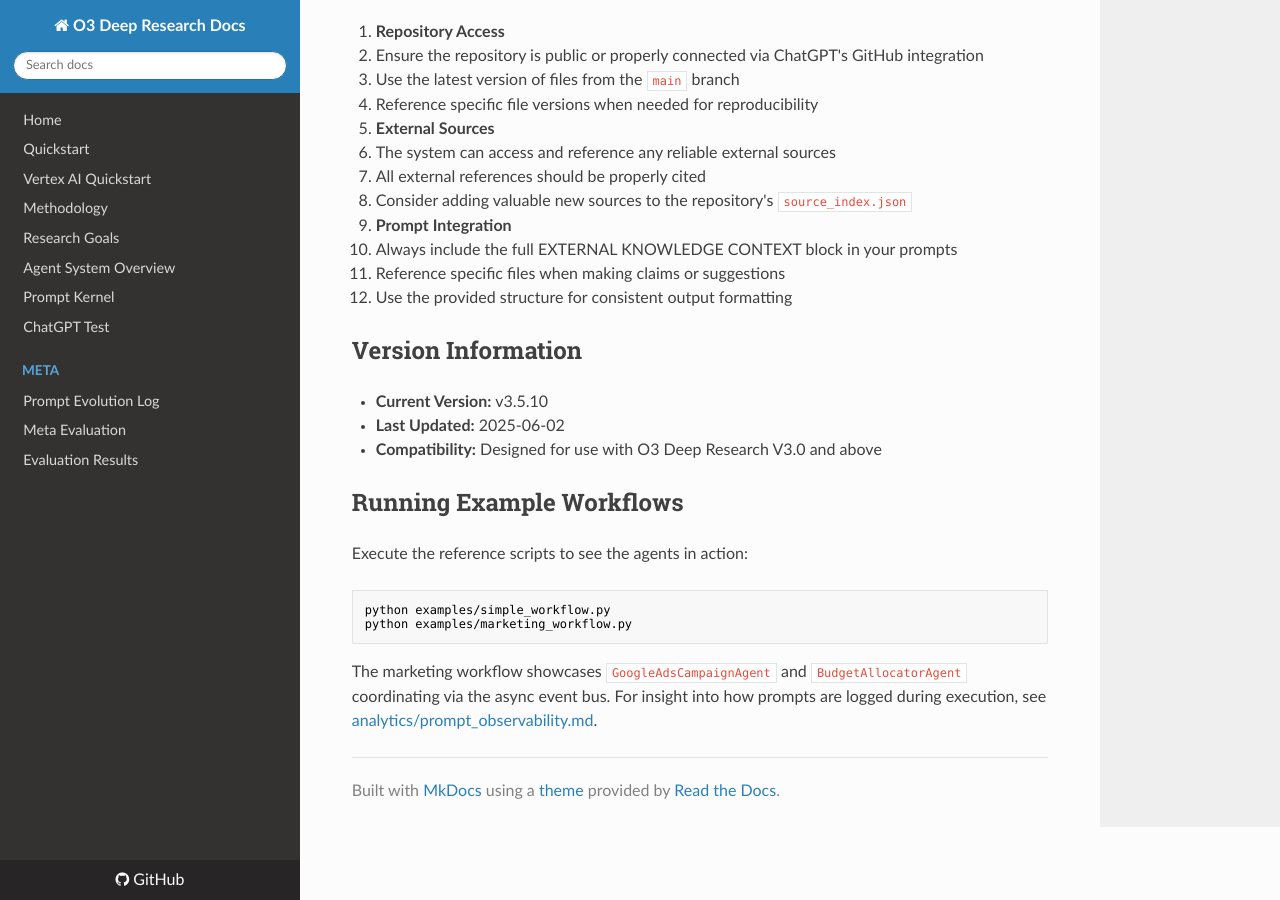
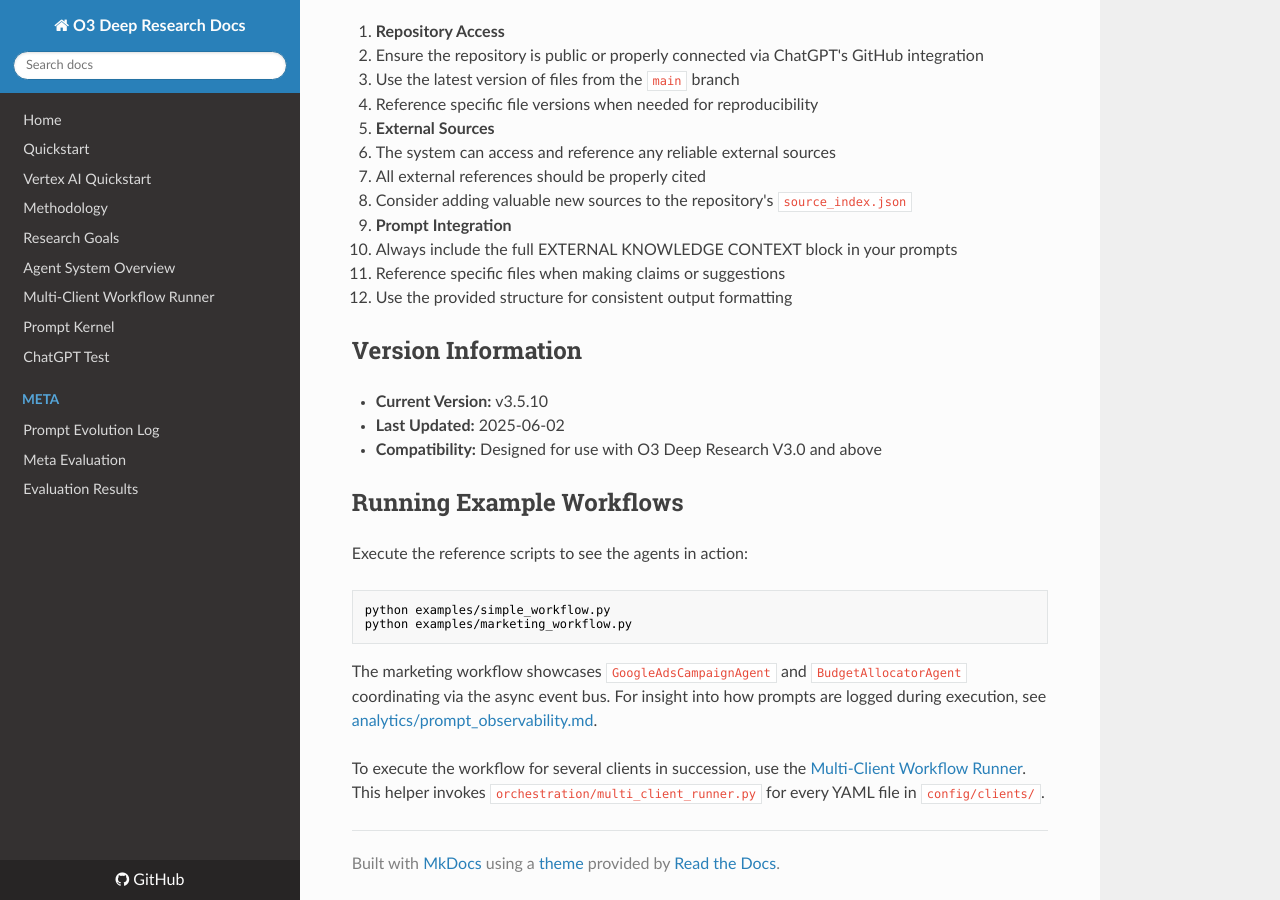
Before and after one commit to ADV-IT-Performance-Corp/ADV-ADK-Research-Hub, an MkDocs documentation site: the page built from docs/integration_guide_o3.md, in a window 1280 px wide and 900 px high, scrolled down 1276 px. Built offline with MkDocs 1.6.1, drawn with Linux system fonts in a browser that asks for light colours; nearby versions of some CDN libraries.

Commit message:
docs: add multi-client runner references

```diff
--- a/docs/integration_guide_o3.md
+++ b/docs/integration_guide_o3.md
@@ -101,3 +101,8 @@
 `BudgetAllocatorAgent` coordinating via the async event bus.
 For insight into how prompts are logged during execution, see
 [analytics/prompt_observability.md](analytics/prompt_observability.md).
+
+To execute the workflow for several clients in succession, use the
+[Multi-Client Workflow Runner](orchestration/multi_client.md). This helper
+invokes `orchestration/multi_client_runner.py` for every YAML file in
+`config/clients/`.
--- a/mkdocs.yml
+++ b/mkdocs.yml
@@ -12,6 +12,7 @@
   - Methodology: METHODOLOGY.md
   - Research Goals: RESEARCH_GOALS.md
   - Agent System Overview: agent_system_overview.md
+  - Multi-Client Workflow Runner: orchestration/multi_client.md
   - Prompt Kernel: prompt/prompt_kernel_v3.5.md
   - ChatGPT Test: test_chatgpt.md
   - Meta:
```
Also changed, not shown: README.md (+1 -0 lines).
